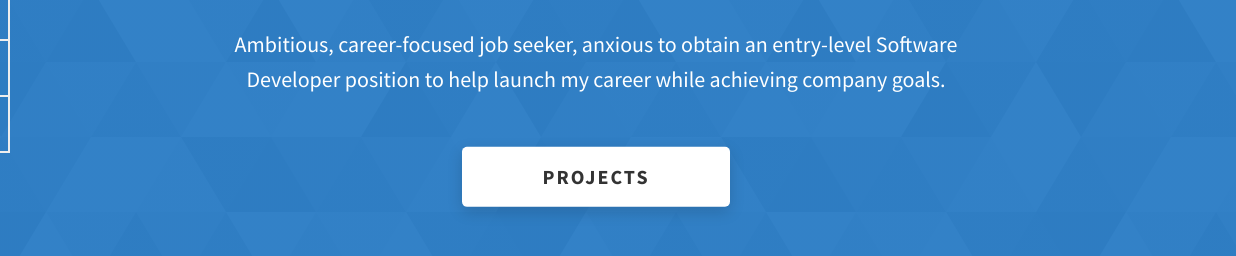
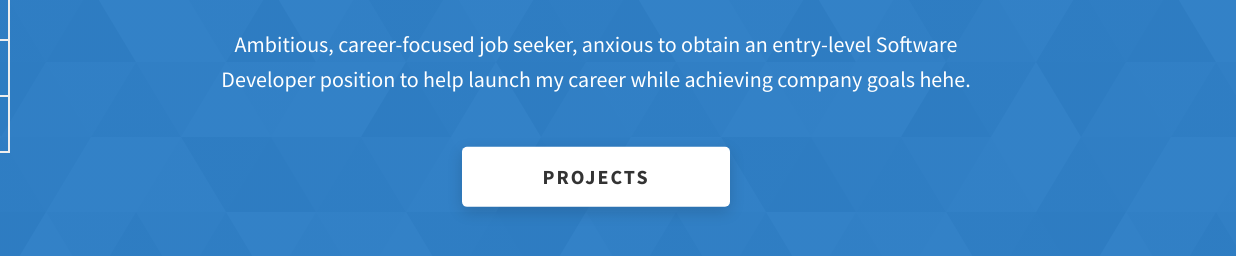
Before and after one commit to jacobrambo/jacobrambo.github.io, a website: page index.html in a window 1280 px wide. Shown: the part 388-644 px from the top of the page, 44-1280 px from the left. Drawn offline with Linux system fonts and the light colour scheme.

Commit message:
Update index.html

```diff
--- a/index.html
+++ b/index.html
@@ -88,7 +88,7 @@
         <div class="home-hero__info">
           <p class="text-primary">
             Ambitious, career-focused job seeker, anxious to obtain an entry-level Software Developer
-            position to help launch my career while achieving company goals.
+            position to help launch my career while achieving company goals hehe.
           </p>
         </div>
         <div class="home-hero__cta">
```
